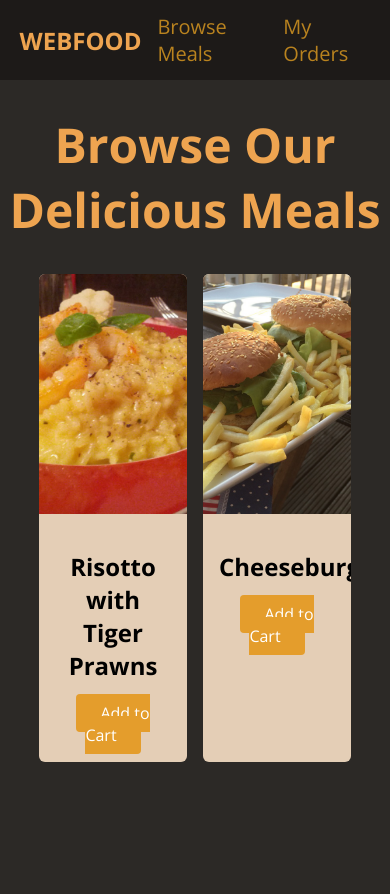
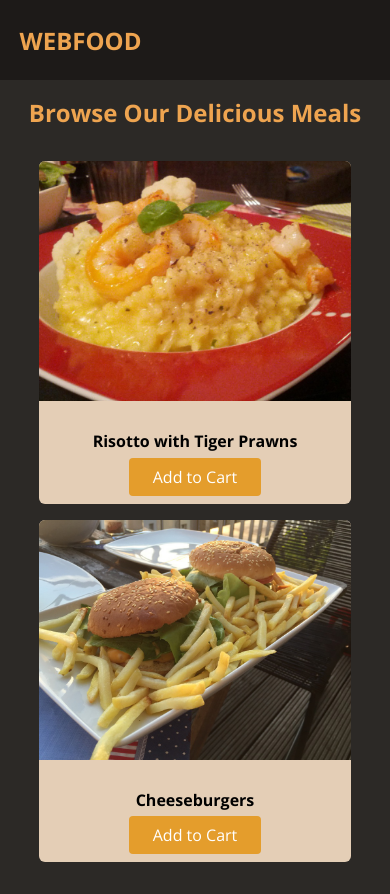
Before and after one commit to MiloszBanaszak/Webfood, a plain HTML site: page index.html in a window 390 px wide. Before the commit the page ends 844 px from the top, so only its background shows below. Drawn offline with nearby package versions, Linux system fonts and the light colour scheme.

Commit message:
change view to mobile vision

```diff
--- a/styles.css
+++ b/styles.css
@@ -95,3 +95,22 @@
   .btn:hover {
     background-color: rgb(221, 134, 34);
   }
+
+  @media  (max-width: 48rem) {
+
+     #latest-products ul {
+    grid-template-columns: 100%;
+
+   }
+   #main-header ul{
+    display: none;
+
+   }
+
+   main h1 {
+    font-size: 1.5rem;
+   }
+   h2 {
+    font-size: 1rem;
+   }
+  }
```
